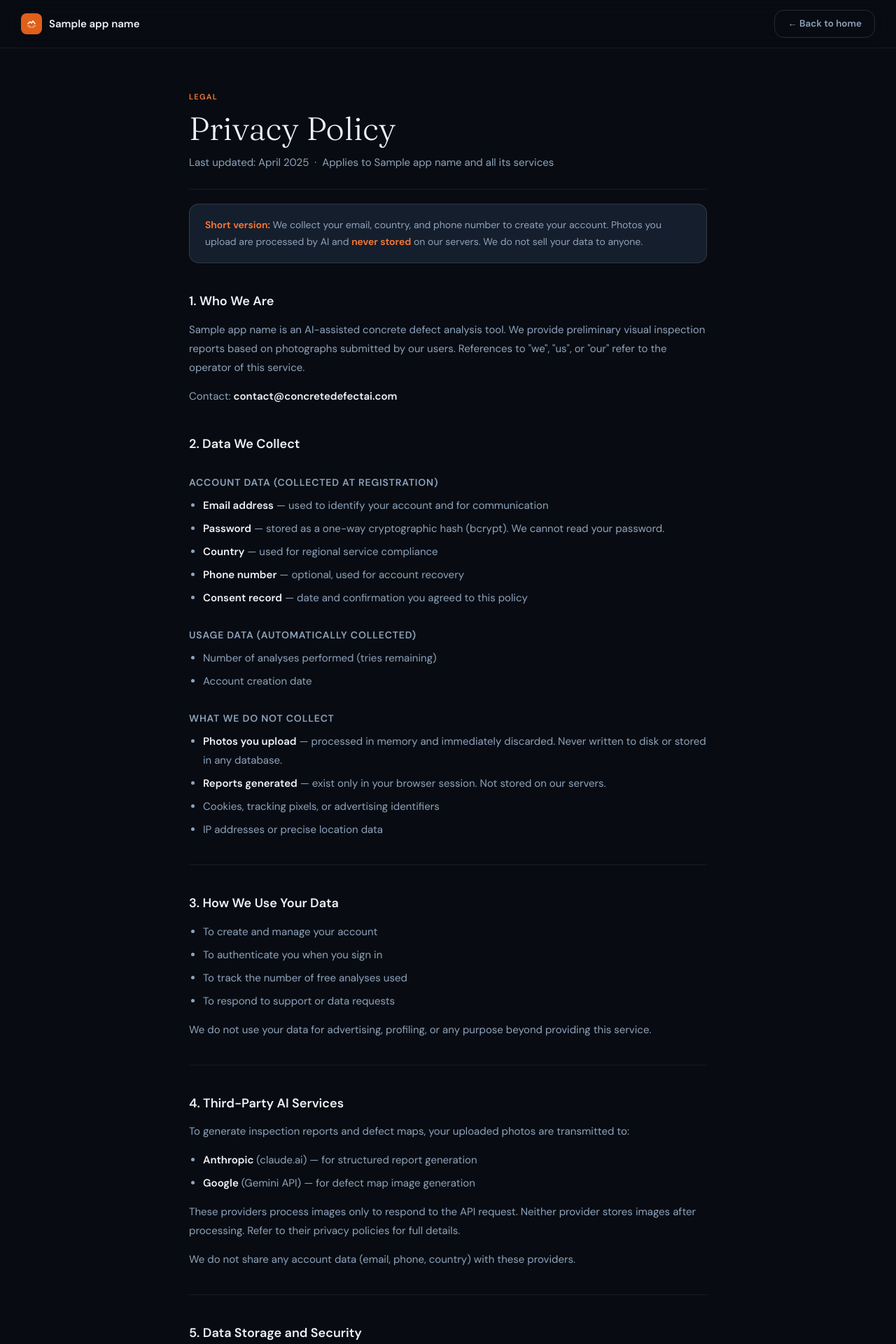
After one commit to imadbg1995/concrete-defect-ai, a Python web app: template templates/privacy.html in a window 1280 px wide. The commit adds this page. Shown: the top 1920 px of the page at 70% size. Run offline with Jinja, Linux system fonts and the light colour scheme; the template is opened without the code that fills it: most values are stand-ins (such as "Sample title", 1, 10 or a date in 2020).

Commit message:
Legal compliance & PostgreSQL: all 6 steps
Step 1 - PostgreSQL: unified DB wrapper auto-switches between SQLite
  (local dev) and PostgreSQL (Railway via DATABASE_URL env var)
Step 2 - Privacy Policy page at /privacy (data collected, GDPR rights,
  third-party AI disclosure, contact info)
Step 3 - Terms of Service page at /terms (engineering disclaimer,
  liability limitation, user responsibilities)
Step 4 - GDPR consent checkbox on register form; backend validates
  consent before creating account
Step 5 - Delete Account button in app page header; DELETE /api/account
  endpoint permanently removes all user data
Step 6 - Footer links wired to /privacy and /terms on all pages

Co-Authored-By: Claude Sonnet 4.6 <noreply@anthropic.com>

```diff
--- a/requirements.txt
+++ b/requirements.txt
@@ -11,3 +11,4 @@ pydantic-settings>=2.0.0
 jinja2>=3.1.0
 bcrypt>=4.0.0
 python-jose[cryptography]>=3.3.0
+psycopg2-binary>=2.9.0
--- a/templates/index.html
+++ b/templates/index.html
@@ -642,9 +642,9 @@
       </div>
       <div class="footer-col">
         <h5>Company</h5>
-        <a href="mailto:contact@example.com">Contact</a>
-        <a href="#">Privacy</a>
-        <a href="#">Terms</a>
+        <a href="mailto:contact@concretedefectai.com">Contact</a>
+        <a href="/privacy">Privacy Policy</a>
+        <a href="/terms">Terms of Service</a>
       </div>
     </div>
     <div class="footer-bottom">
--- /dev/null
+++ b/templates/privacy.html
@@ -0,0 +1,173 @@
+<!DOCTYPE html>
+<html lang="en">
+<head>
+  <meta charset="UTF-8">
+  <meta name="viewport" content="width=device-width, initial-scale=1">
+  <title>Privacy Policy — {{ app_name }}</title>
+  <link rel="preconnect" href="https://fonts.googleapis.com">
+  <link rel="preconnect" href="https://fonts.gstatic.com" crossorigin>
+  <link href="https://fonts.googleapis.com/css2?family=DM+Sans:wght@300;400;500;600&family=Fraunces:ital,opsz,wght@0,9..144,300&display=swap" rel="stylesheet">
+  <link rel="stylesheet" href="/static/css/style.css">
+  <style>
+    .legal-page { max-width: 740px; margin: 0 auto; padding: 60px 0 100px; }
+    .legal-eyebrow { font-size: 11px; font-weight: 600; letter-spacing: .12em; text-transform: uppercase; color: var(--accent-2); margin-bottom: 12px; }
+    .legal-title { font-family: 'Fraunces', Georgia, serif; font-weight: 300; font-size: clamp(30px, 4vw, 46px); line-height: 1.08; margin-bottom: 10px; }
+    .legal-meta { font-size: 13px; color: var(--soft); margin-bottom: 48px; padding-bottom: 24px; border-bottom: 1px solid var(--border); }
+    .legal-page h2 { font-size: 18px; font-weight: 600; color: var(--text); margin: 40px 0 12px; }
+    .legal-page h3 { font-size: 14px; font-weight: 600; color: var(--muted); text-transform: uppercase; letter-spacing: .06em; margin: 28px 0 8px; }
+    .legal-page p  { font-size: 15px; color: var(--muted); line-height: 1.8; margin-bottom: 14px; }
+    .legal-page ul { padding-left: 20px; margin-bottom: 14px; }
+    .legal-page li { font-size: 15px; color: var(--muted); line-height: 1.8; margin-bottom: 6px; }
+    .legal-page strong { color: var(--text); }
+    .legal-highlight {
+      background: var(--surface); border: 1px solid var(--border-2);
+      border-radius: var(--r-md); padding: 18px 22px; margin: 20px 0;
+      font-size: 14px; color: var(--muted); line-height: 1.7;
+    }
+    .legal-highlight strong { color: var(--accent-2); }
+    hr { border: none; border-top: 1px solid var(--border); margin: 36px 0; }
+  </style>
+</head>
+<body>
+
+<header class="site-header">
+  <div class="container nav">
+    <a href="/" class="brand">
+      <div class="brand-icon">
+        <svg width="14" height="14" viewBox="0 0 14 14" fill="none">
+          <path d="M2 7 L5 4 L7 6 L9 3 L12 7" stroke="white" stroke-width="1.5" stroke-linecap="round" stroke-linejoin="round"/>
+          <path d="M1 10 L4 10 L4 12 L10 12 L10 10 L13 10" stroke="white" stroke-width="1.2" stroke-linecap="round" opacity="0.6"/>
+        </svg>
+      </div>
+      {{ app_name }}
+    </a>
+    <a href="/" class="btn btn-ghost" style="padding:8px 18px;font-size:13.5px;">← Back to home</a>
+  </div>
+</header>
+
+<div class="container">
+  <div class="legal-page">
+
+    <div class="legal-eyebrow">Legal</div>
+    <h1 class="legal-title">Privacy Policy</h1>
+    <p class="legal-meta">Last updated: April 2025 &nbsp;·&nbsp; Applies to {{ app_name }} and all its services</p>
+
+    <div class="legal-highlight">
+      <strong>Short version:</strong> We collect your email, country, and phone number to create your account.
+      Photos you upload are processed by AI and <strong>never stored</strong> on our servers.
+      We do not sell your data to anyone.
+    </div>
+
+    <h2>1. Who We Are</h2>
+    <p>{{ app_name }} is an AI-assisted concrete defect analysis tool. We provide preliminary visual inspection reports based on photographs submitted by our users. References to "we", "us", or "our" refer to the operator of this service.</p>
+    <p>Contact: <strong>contact@concretedefectai.com</strong></p>
+
+    <h2>2. Data We Collect</h2>
+
+    <h3>Account data (collected at registration)</h3>
+    <ul>
+      <li><strong>Email address</strong> — used to identify your account and for communication</li>
+      <li><strong>Password</strong> — stored as a one-way cryptographic hash (bcrypt). We cannot read your password.</li>
+      <li><strong>Country</strong> — used for regional service compliance</li>
+      <li><strong>Phone number</strong> — optional, used for account recovery</li>
+      <li><strong>Consent record</strong> — date and confirmation you agreed to this policy</li>
+    </ul>
+
+    <h3>Usage data (automatically collected)</h3>
+    <ul>
+      <li>Number of analyses performed (tries remaining)</li>
+      <li>Account creation date</li>
+    </ul>
+
+    <h3>What we do NOT collect</h3>
+    <ul>
+      <li><strong>Photos you upload</strong> — processed in memory and immediately discarded. Never written to disk or stored in any database.</li>
+      <li><strong>Reports generated</strong> — exist only in your browser session. Not stored on our servers.</li>
+      <li>Cookies, tracking pixels, or advertising identifiers</li>
+      <li>IP addresses or precise location data</li>
+    </ul>
+
+    <hr>
+
+    <h2>3. How We Use Your Data</h2>
+    <ul>
+      <li>To create and manage your account</li>
+      <li>To authenticate you when you sign in</li>
+      <li>To track the number of free analyses used</li>
+      <li>To respond to support or data requests</li>
+    </ul>
+    <p>We do not use your data for advertising, profiling, or any purpose beyond providing this service.</p>
+
+    <hr>
+
+    <h2>4. Third-Party AI Services</h2>
+    <p>To generate inspection reports and defect maps, your uploaded photos are transmitted to:</p>
+    <ul>
+      <li><strong>Anthropic</strong> (claude.ai) — for structured report generation</li>
+      <li><strong>Google</strong> (Gemini API) — for defect map image generation</li>
+    </ul>
+    <p>These providers process images only to respond to the API request. Neither provider stores images after processing. Refer to their privacy policies for full details.</p>
+    <p>We do not share any account data (email, phone, country) with these providers.</p>
+
+    <hr>
+
+    <h2>5. Data Storage and Security</h2>
+    <ul>
+      <li>Account data is stored in a PostgreSQL database hosted in a secured cloud environment</li>
+      <li>All connections are encrypted via HTTPS/TLS</li>
+      <li>Passwords are hashed with bcrypt and cannot be reversed</li>
+      <li>Authentication tokens expire after 30 days</li>
+      <li>Photos are never written to disk — they exist only in server memory during processing</li>
+    </ul>
+
+    <hr>
+
+    <h2>6. Your Rights (GDPR &amp; Global)</h2>
+    <p>You have the following rights regarding your personal data:</p>
+    <ul>
+      <li><strong>Right of access</strong> — request a copy of your stored data</li>
+      <li><strong>Right to rectification</strong> — correct inaccurate data</li>
+      <li><strong>Right to erasure</strong> — permanently delete your account and all associated data</li>
+      <li><strong>Right to object</strong> — object to processing of your data</li>
+      <li><strong>Right to portability</strong> — receive your data in a structured format</li>
+    </ul>
+    <p>To exercise any of these rights, email us at <strong>contact@concretedefectai.com</strong>. We will respond within 30 days. You can also delete your account instantly from within the application.</p>
+
+    <hr>
+
+    <h2>7. Data Retention</h2>
+    <p>We keep your account data for as long as your account exists. When you delete your account, all personal data is permanently and immediately removed from our database.</p>
+
+    <hr>
+
+    <h2>8. Children</h2>
+    <p>This service is intended for professional use by adults (18+). We do not knowingly collect data from minors. If you believe a minor has registered, contact us for immediate deletion.</p>
+
+    <hr>
+
+    <h2>9. Changes to This Policy</h2>
+    <p>If we make material changes, we will update the date at the top of this page. Continued use of the service after changes constitutes acceptance of the updated policy.</p>
+
+    <hr>
+
+    <h2>10. Contact</h2>
+    <p>For any privacy-related questions or data requests:<br>
+    <strong>Email:</strong> contact@concretedefectai.com</p>
+
+  </div>
+</div>
+
+<footer class="site-footer">
+  <div class="container">
+    <div class="footer-bottom" style="border-top:none;">
+      <p>&copy; 2025 {{ app_name }}. All rights reserved.</p>
+      <div style="display:flex;gap:20px;">
+        <a href="/privacy" style="font-size:13px;color:var(--soft);">Privacy Policy</a>
+        <a href="/terms" style="font-size:13px;color:var(--soft);">Terms of Service</a>
+      </div>
+    </div>
+  </div>
+</footer>
+
+</body>
+</html>
```
Also changed, not shown: app/database.py (+97 -24 lines), app/main.py (+15 -3 lines), app/routes/auth.py (+26 -8 lines), templates/app_page.html (+18 -0 lines), templates/login.html (+24 -4 lines), templates/terms.html (added, +168 -0 lines).
